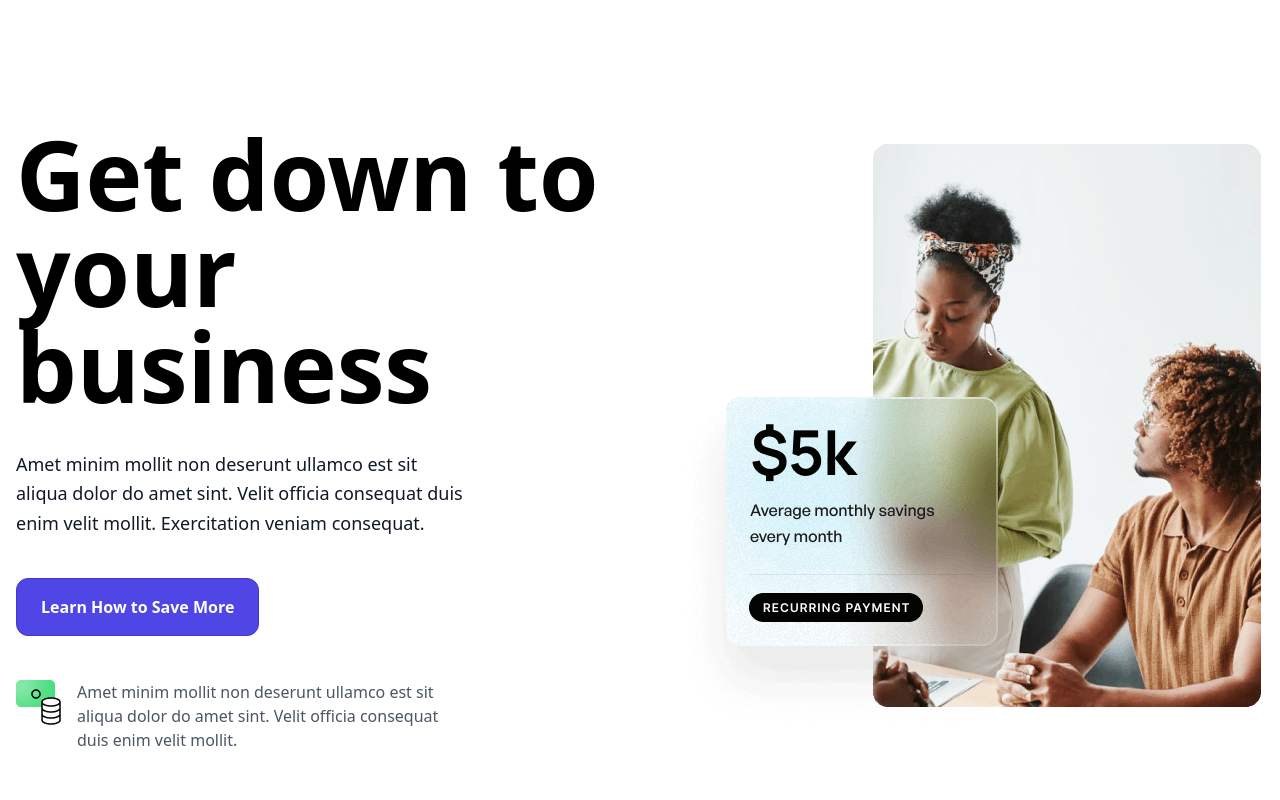
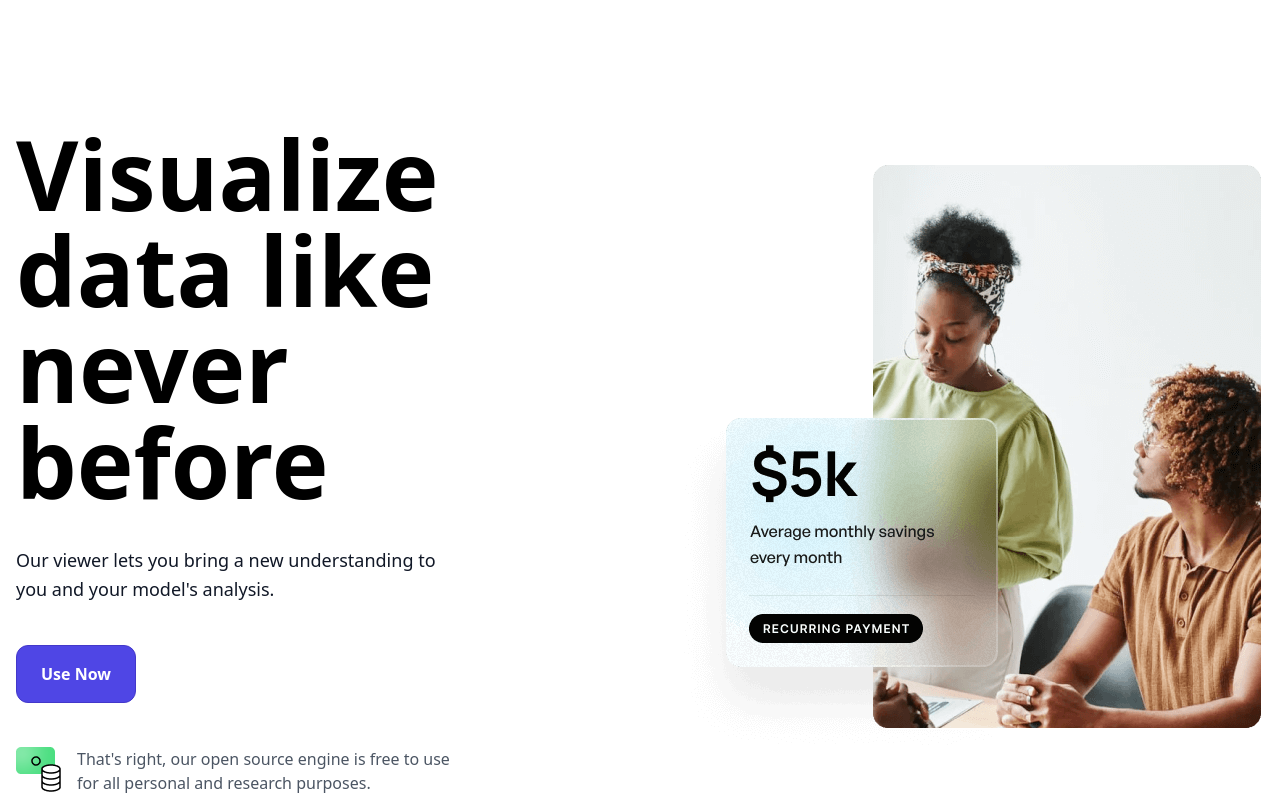
Before and after one commit to Asilbec/vti-landing-page, a Next.js app: page / in a window 1280 px wide. Shown: the part 2660-3460 px from the top of the page. Built offline with nearby package versions, Linux system fonts and the light colour scheme.

Commit message:
updated features2

```diff
--- a/src/components/FeatureTwo.tsx
+++ b/src/components/FeatureTwo.tsx
@@ -5,16 +5,15 @@ export default function FeatureTwo() {
                 <div className="flex flex-wrap items-center -m-8">
                     <div className="w-full md:w-1/2 p-8">
                         <h2 className="mb-9 text-6xl md:text-8xl xl:text-10xl font-bold font-heading tracking-px-n leading-none">
-                            Get down to your business
+                            Visualize data like never before
                         </h2>
                         <p className="mb-10 text-lg text-gray-900 font-medium leading-relaxed md:max-w-md">
-                            Amet minim mollit non deserunt ullamco est sit aliqua dolor do amet
-                            sint. Velit officia consequat duis enim velit mollit. Exercitation
-                            veniam consequat.
+                            Our viewer lets you bring a new understanding to you and
+                            your model&apos;s analysis.
                         </p>
                         <div className="mb-11 md:inline-block rounded-xl shadow-4xl">
                             <button className="py-4 px-6 w-full text-white font-semibold border border-indigo-700 rounded-xl focus:ring focus:ring-indigo-300 bg-indigo-600 hover:bg-indigo-700 transition ease-in-out duration-200" type="button">
-                                Learn How to Save More
+                                Use Now
                             </button>
                         </div>
                         <div className="flex flex-wrap -m-2">
@@ -23,8 +22,7 @@ export default function FeatureTwo() {
                             </div>
                             <div className="flex-1 p-2">
                                 <p className="text-gray-600 font-medium md:max-w-sm">
-                                    Amet minim mollit non deserunt ullamco est sit aliqua dolor do
-                                    amet sint. Velit officia consequat duis enim velit mollit.
+                                    That's right, our open source engine is free to use for all personal and research purposes.
                                 </p>
                             </div>
                         </div>
```
